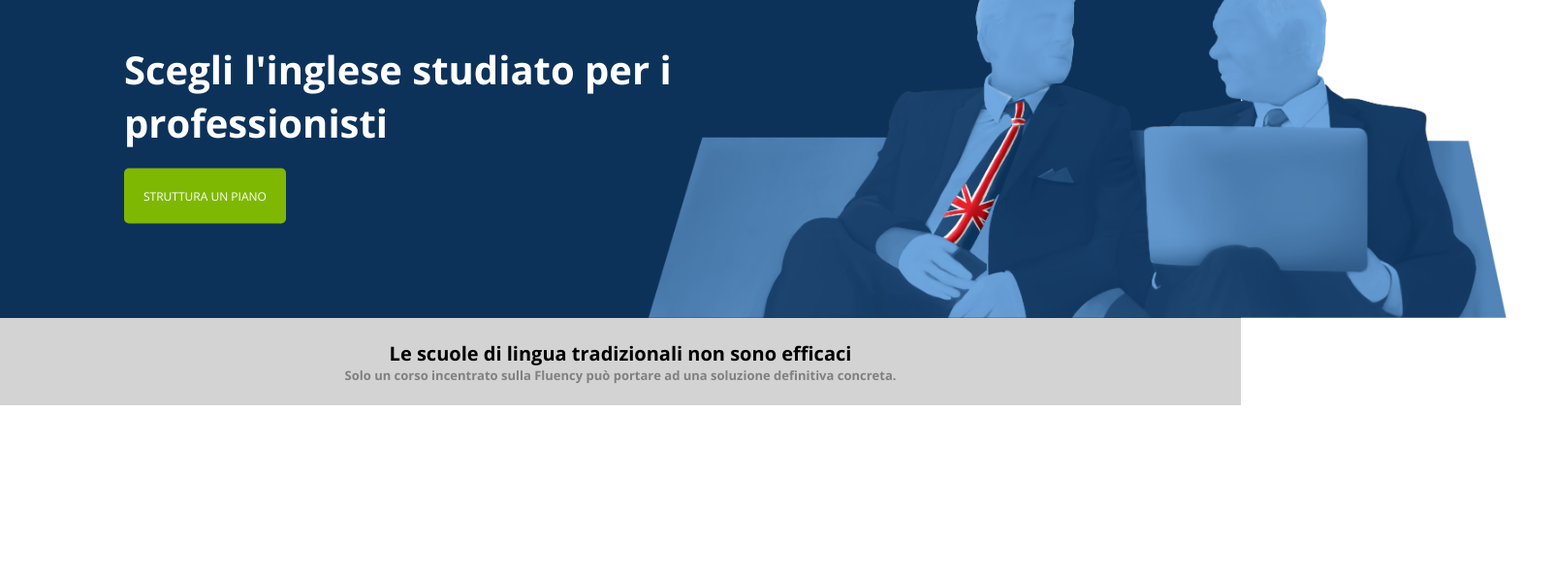
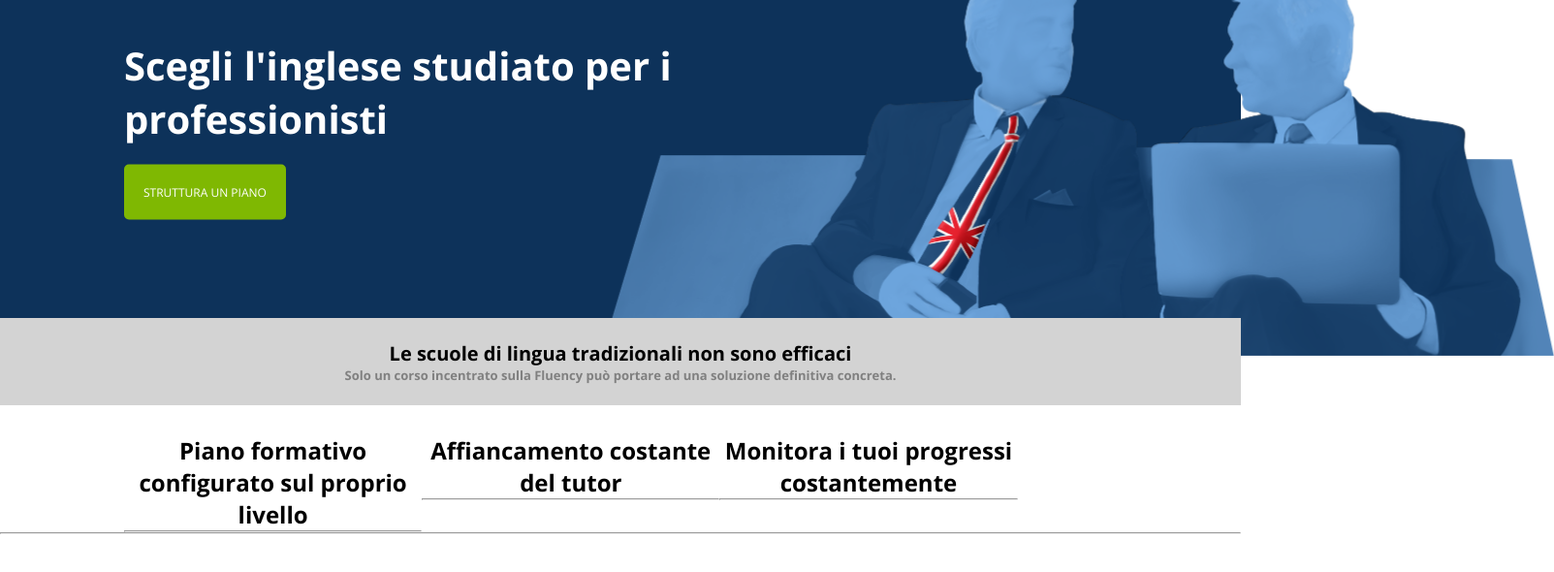
Before and after one commit to alessandrodigiacomantonio/html-css-fluentify, a plain HTML site: page index.html in a window 1280 px wide. Shown: the part 122-712 px from the top of the page at 97% size, 1603 px wide, since content can reach past the window. Drawn offline with nearby package versions, Linux system fonts and the light colour scheme.

Commit message:
Correzione Header e inizio scrittura main-middle

```diff
--- a/css/style.css
+++ b/css/style.css
@@ -15,6 +15,12 @@
 
 .float-l {
   float: left;
+}
+
+.clearfix::after {
+  content:"";
+  display: table;
+  clear: both;
 }
 
 .green-buttons {
@@ -51,21 +57,10 @@ nav {
   height: 15%;
   padding-top: 20px;
 }
-nav::after {
-  content: "";
-  display: table;
-  clear: both;
-}
 nav a {
   float: left;
   line-height: calc(45px + 45px / 2 - 20px);
   padding: 0 20px;
-}
-
-nav::after {
-  content: url(../img/oldman.png);
-  position: absolute;
-  transform: scale(0.45) translate(0, -374px);
 }
 
 .logo {
@@ -88,10 +83,16 @@ nav::after {
   height: 85%;
   color: white;
 }
+.header-main::after {
+  content: url(../img/oldman.png);
+  position: absolute;
+  bottom: 0;
+  left: 0;
+  transform: scale(0.5) translateY(60%);
+}
 .header-main > div {
   position: absolute;
-  top: 50%;
-  transform: translateY(-50%);
+  transform: translateY(50%);
 }
 .header-main h1 {
   font-size: 40px;
@@ -102,7 +103,6 @@ nav::after {
   margin-top: 20px;
   padding: 20px;
 }
-
 
 main {
   text-align: center;
@@ -126,3 +126,11 @@ main {
   font-size: 13px;
   color: #808080;
 }
+
+.main-middle {
+  padding-top: 30px;
+}
+
+.middle {
+  width: 30%;
+}
--- a/index.html
+++ b/index.html
@@ -14,7 +14,7 @@
 <body>
   <div id="container">
     <header>
-      <nav class="compacted">
+      <nav class="compacted clearfix">
         <div class="float-l logo">
           <a href="#"><img src="img/logo.png" alt="immagine raffigurante il logo della società, in particolare vi &egrave; scritto Fluentify in bianco e con un font tondeggiante" title="Fluentity">
           </a>
@@ -59,7 +59,45 @@
           </h4>
         </div>
       </section>
+      <section class="main-middle compacted clearfix">
+        <div class="float-l middle">
+          <div class="main-middle-img img1">
 
+          </div>
+          <h2>
+            Piano formativo configurato sul proprio livello
+          </h2>
+          <hr>
+          <p>
+
+          </p>
+        </div>
+        <div class="float-l middle">
+          <div class="main-middle-img img2">
+
+          </div>
+          <h2>
+            Affiancamento costante del tutor
+          </h2>
+          <hr>
+          <p>
+
+          </p>
+        </div>
+        <div class="float-l middle">
+          <div class="main-middle-img img3">
+
+          </div>
+          <h2>
+            Monitora i tuoi progressi costantemente
+          </h2>
+          <hr>
+          <p>
+
+          </p>
+        </div>
+      </section>
+      <hr>
     </main>
     <footer>
 
```
